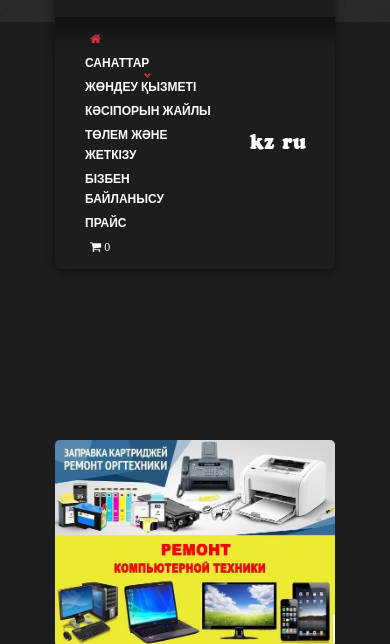
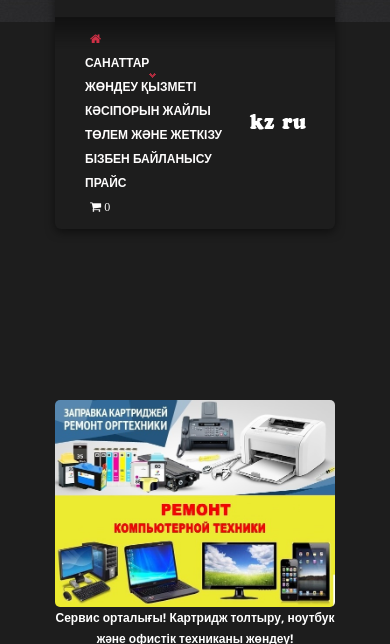
Before and after one commit to ARTCat77/artcat77.github.io, a plain HTML site: page unicom/service.html in a window 390 px wide. Shown: the part 203-847 px from the top of the page. Drawn offline with nearby package versions, Linux system fonts and the light colour scheme.

Commit message:
adaptive

```diff
--- a/unicom/service.html
+++ b/unicom/service.html
@@ -48,7 +48,7 @@
 
                 <div class="header-block__menu">
                     <!-- kz -->
-                    <nav class="header-menu col-md-10" id="menu-kz">
+                    <nav class="header-menu col-md-10 col-xs-11" id="menu-kz">
                         <ul class="header-menu__topmenu col-md-12">
                             <li class="active"><a href="index.html"><span class="fa fa-home"></span></a></li>
                             <li><a class="sub-menu submenu-kz">Санаттар</a>
@@ -108,7 +108,7 @@
                     </nav>
                     <!-- ! kz -->
                     <!-- ru -->
-                    <nav class="header-menu col-md-10 closed" id="menu-ru">
+                    <nav class="header-menu col-md-10 col-xs-11 closed" id="menu-ru">
                         <ul class="header-menu__topmenu col-md-12">
                             <li class="active"><a href="index.html?ru"><span class="fa fa-home"></span></a></li>
                             <li><a class="sub-menu submenu-ru">Категории</a>
@@ -163,7 +163,7 @@
                         </ul>
                     </nav>
                     <!-- ! ru -->
-                    <div class="lng col-md-2">
+                    <div class="lng col-md-2 col-xs-1">
                         <ul class="social-icons">
                             <li class="lng-kz" id="kz" title="Қазақ тілі">
                                 <a class="language"></a>
```
Also changed, not shown: unicom/about.html (+3 -3 lines), unicom/contacts.html (+3 -3 lines), unicom/delivery.html (+3 -3 lines), unicom/shop.html (+3 -3 lines).
